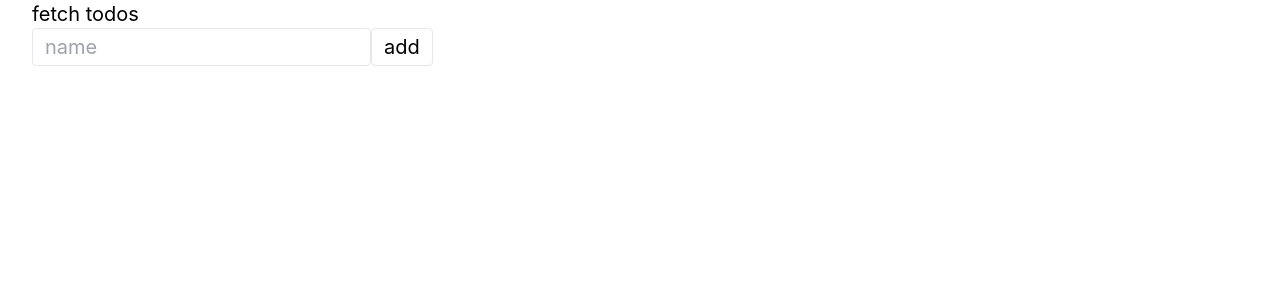
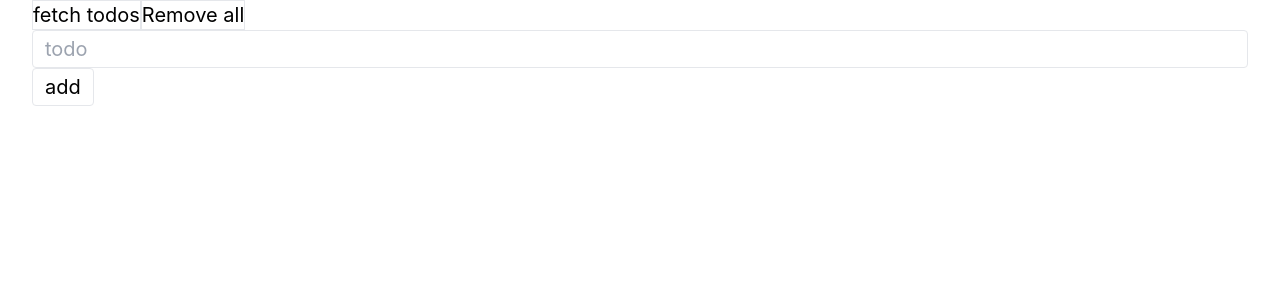
Before and after one commit to ExuCounter/tasks-board, a Next.js app: page / in a window 1280 px wide. Shown: the top 300 px of the page. Built offline with nearby package versions, Linux system fonts and the light colour scheme.

Commit message:
fix: order of added elements

```diff
--- a/pages/index.tsx
+++ b/pages/index.tsx
@@ -5,12 +5,12 @@ import { DragDropContext, Draggable, Droppable } from "react-beautiful-dnd";
 import { Formik, Form, Field } from "formik";
 
 type InitialValues = {
-  name: string;
+  todo: string;
 };
 
 const CreateForm = () => {
   const initialValues: InitialValues = {
-    name: "",
+    todo: "",
   };
   const dispatch = useAppDispatch();
 
@@ -19,24 +19,26 @@ const CreateForm = () => {
       initialValues={initialValues}
       validate={(values) => {
         const errors = {} as any;
-        if (values.name.length === 0) errors.name = "name is empty";
+        if (values.todo.length === 0) errors.todo = "name is empty";
         return errors;
       }}
       onSubmit={(values) => {
-        dispatch({ type: "todos/add", payload: { name: values.name } });
+        dispatch({ type: "todos/add", payload: { todo: values.todo } });
       }}
     >
       {({ errors, touched }) => {
         return (
           <Form>
-            <Field
-              name="name"
-              placeholder="name"
-              className="rounded border py-1 px-3"
-            />
-            {errors.name && touched.name ? (
-              <div style={{ color: "red" }}>{errors.name}</div>
-            ) : null}
+            <div className="flex flex-col">
+              <Field
+                name="todo"
+                placeholder="todo"
+                className="rounded border py-1 px-3"
+              />
+              {errors.todo && touched.todo ? (
+                <div style={{ color: "red" }}>{errors.todo}</div>
+              ) : null}
+            </div>
             <button type="submit" className="border py-1 px-3 rounded">
               add
             </button>
@@ -65,7 +67,16 @@ const Root: NextPage = () => {
 
   return (
     <div className="px-8 text-xl">
-      <button onClick={() => fetchTodos()}>fetch todos</button>
+      <button onClick={() => fetchTodos()} className="border">
+        fetch todos
+      </button>
+      <button
+        className="border"
+        onClick={() => dispatch({ type: "todos/removeAll" })}
+      >
+        Remove all
+      </button>
+
       <DragDropContext
         onDragEnd={(result) => {
           if (result.destination) {
--- a/store/todos/slice.ts
+++ b/store/todos/slice.ts
@@ -11,13 +11,14 @@ export const todosSlice = createSlice({
   initialState,
   reducers: {
     add: (state, action: PayloadAction<{ todo: string }>) => [
+      { todo: action.payload.todo, id: uuidv4() },
       ...state,
-      { todo: action.payload.todo, id: uuidv4() },
     ],
     bulkAdd: (state, action: PayloadAction<{ todo: string }[]>) => [
+      ...action.payload.map((todo) => ({ ...todo, id: uuidv4() })),
       ...state,
-      ...action.payload.map((todo) => ({ ...todo, id: uuidv4() })),
     ],
+    removeAll: () => [],
     remove: (state, action: PayloadAction<{ id: string }>) =>
       state.filter((todo) => todo.id !== action.payload.id),
     dragEnd: (state, action: PayloadAction<{ id: string; index: number }>) => {
```
